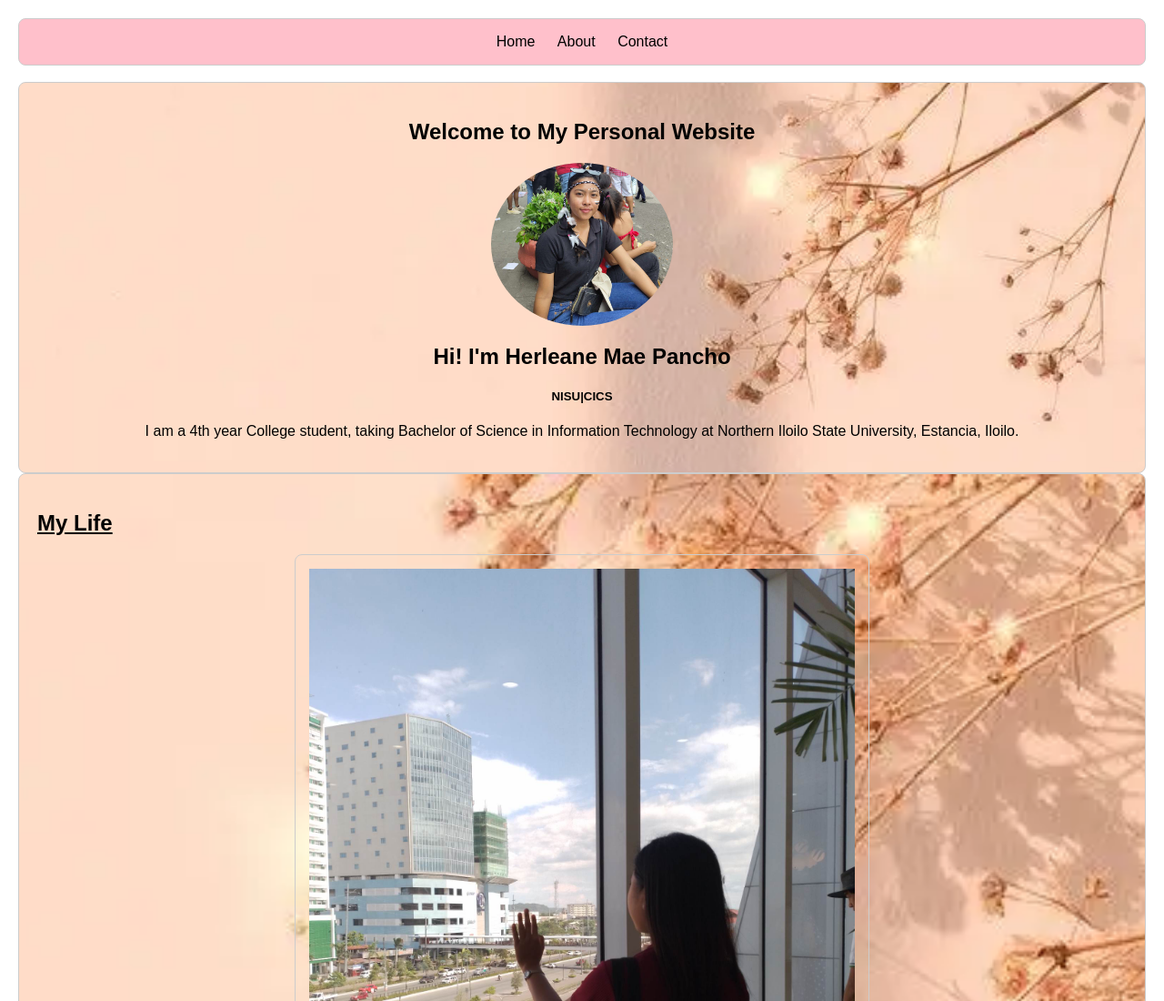
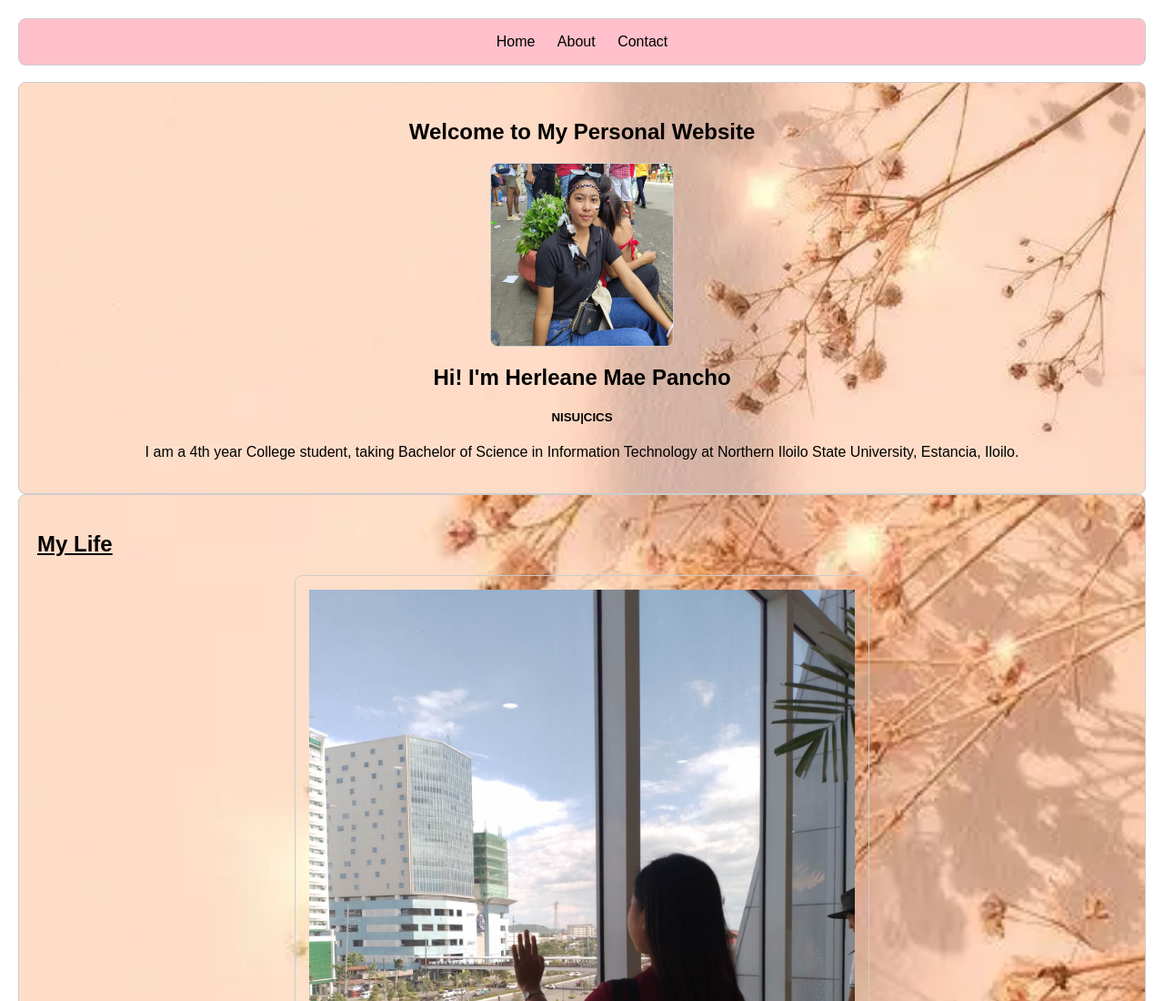
Before and after one commit to Herleane0524/Herleane-s, a plain HTML site: page index.html in a window 1280 px wide. Shown: the top 1100 px of the page at 91% size. Drawn offline with Linux system fonts and the light colour scheme.

Commit message:
Update index.html

```diff
--- a/index.html
+++ b/index.html
@@ -160,9 +160,7 @@
 
        <div class="container">
        <h1>Welcome to My Personal Website</h1>
-
-       <img src="herleane.jpg" style="width:200px; height:auto; display: block; margin-left: auto; margin-right: auto;border-radius: 50%;">
-
+       <img src="herleane.jpg" style="width:200px;height:200px; display: block; margin-left: auto; margin-right: auto;border: 1px solid #ccc;border-radius: 8px;">
         <h1>Hi! I'm Herleane Mae Pancho</h1>
         <h5> NISU|CICS</h5>
 
```
